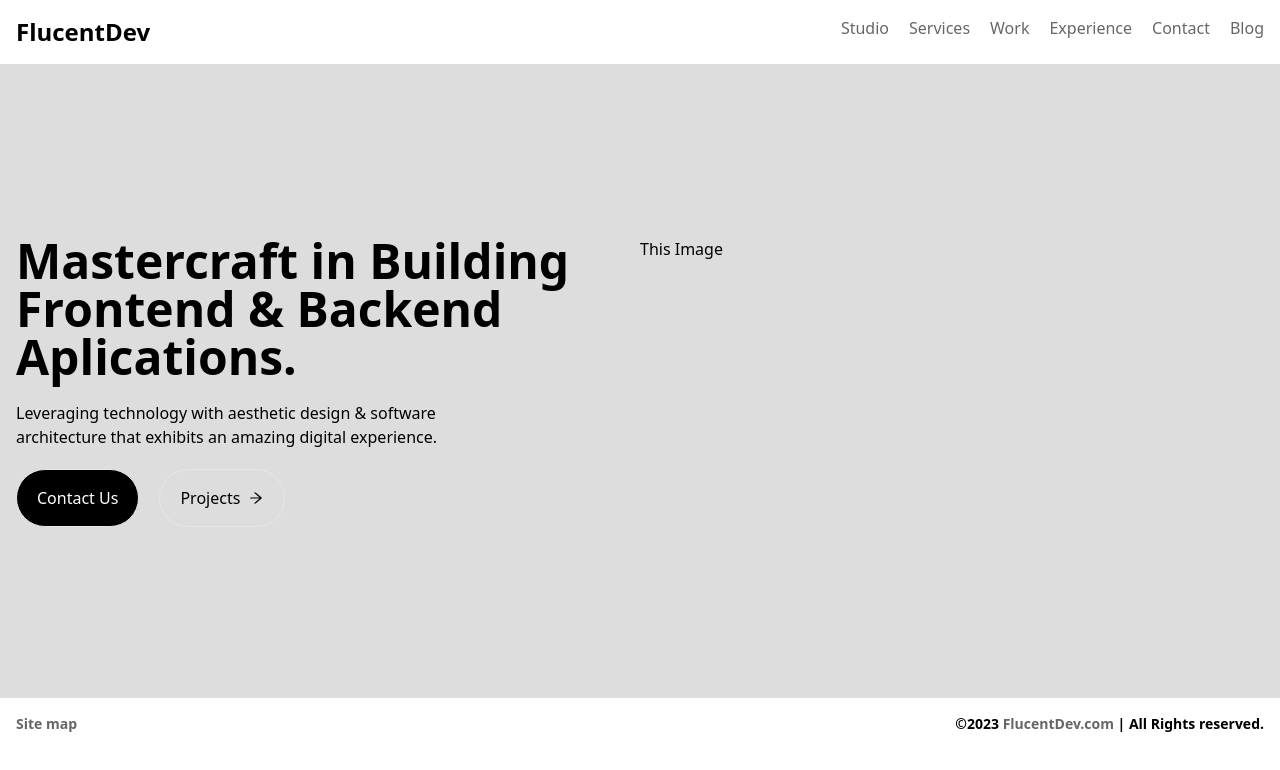
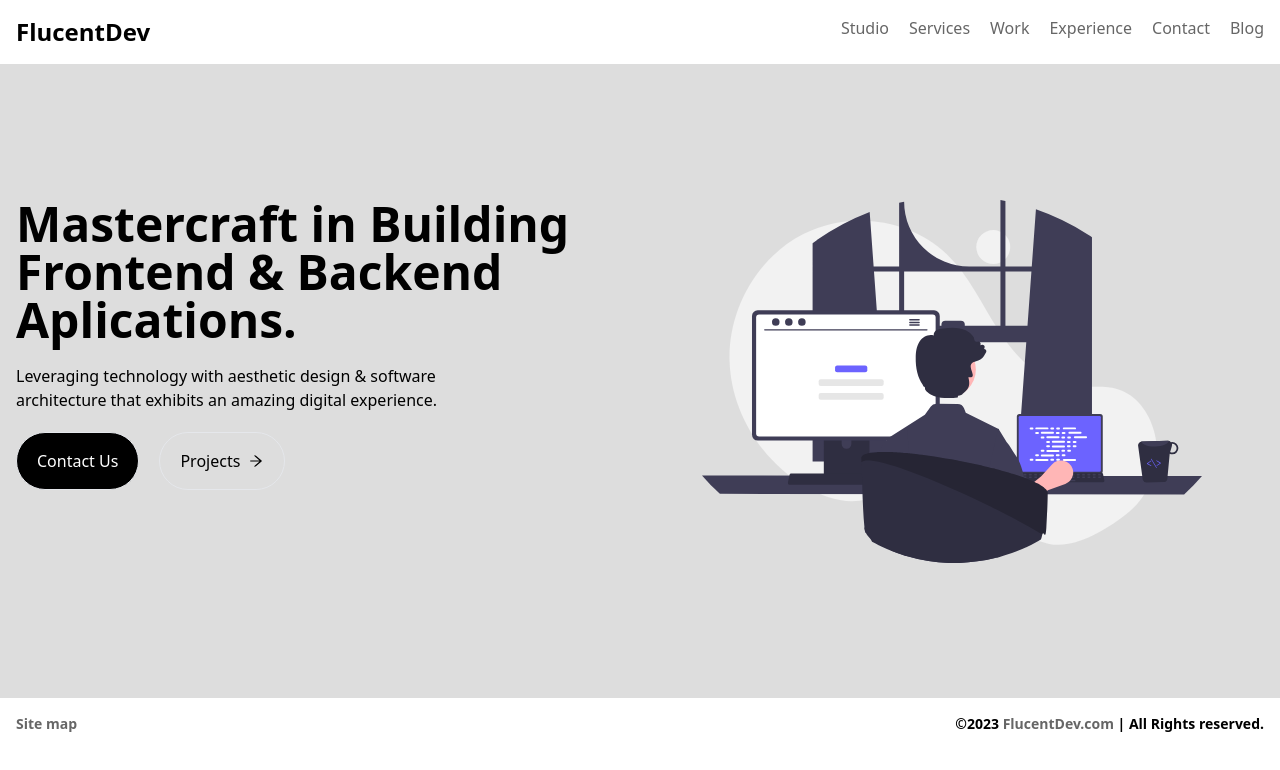
Before and after one commit to folarin-ogungbemi/flucent-dev, a React (Vite) app in the folder frontend/: page / in a window 1280 px wide. Shown: the top 770 px of the page. Built offline with nearby package versions, Linux system fonts and the light colour scheme.

Commit message:
Add svg image to hero

```diff
--- a/frontend/src/homeComps/HeroImage.tsx
+++ b/frontend/src/homeComps/HeroImage.tsx
@@ -1,10 +1,12 @@
 import React from 'react'
+// https://undraw.co/illustrations
+import image from '../assets/Images/programming.svg'
 
 const HeroImage:React.FC = () => {
   return (
     <div className='py-5'>
         <div className=''>
-            This Image
+            <img src={image} alt="developer's image" className='w-[80%] h-[70%] mx-auto'/>
         </div>
     </div>
   )
```
Also changed, not shown: frontend/src/assets/Images/programming.svg (added).
